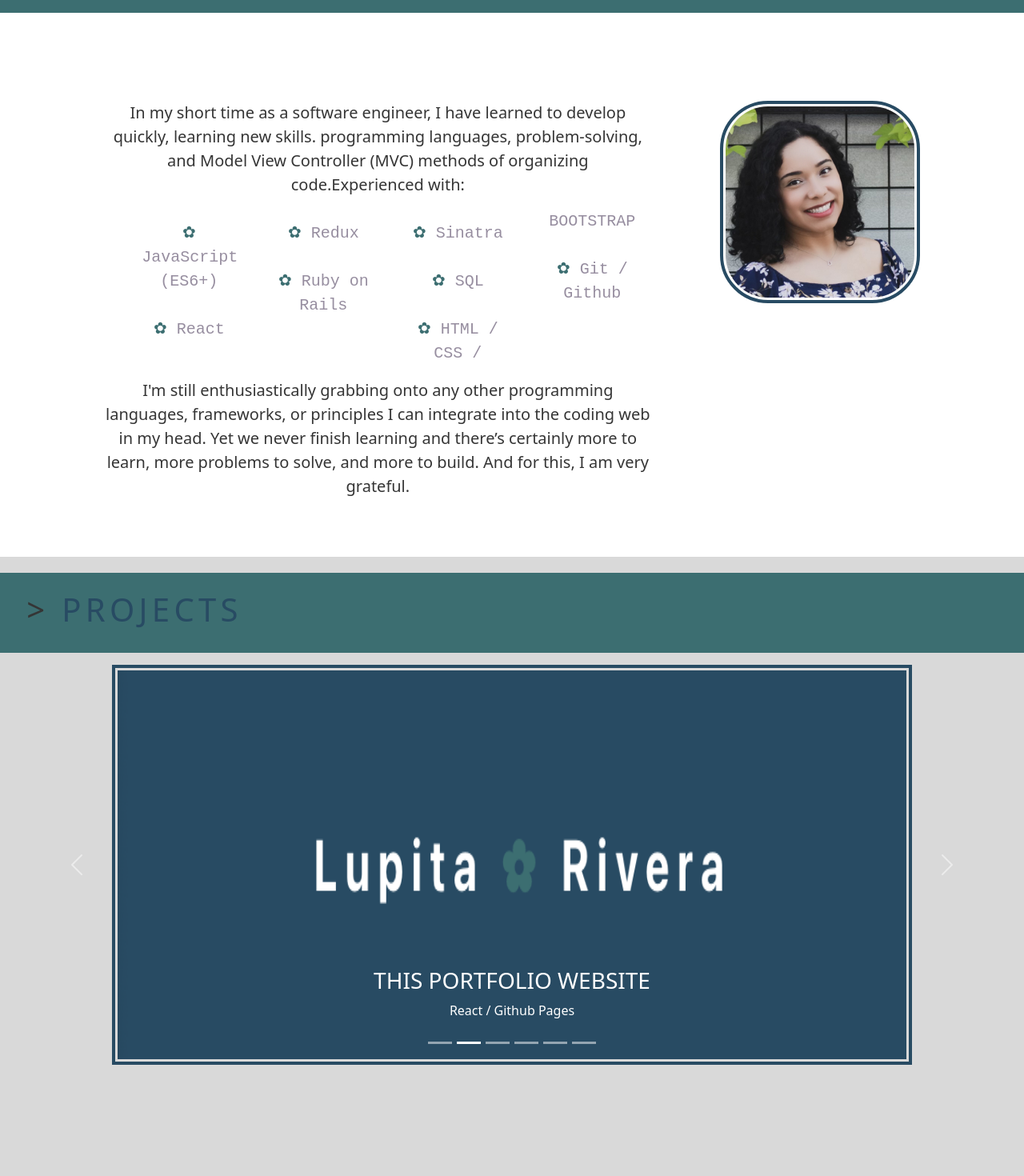
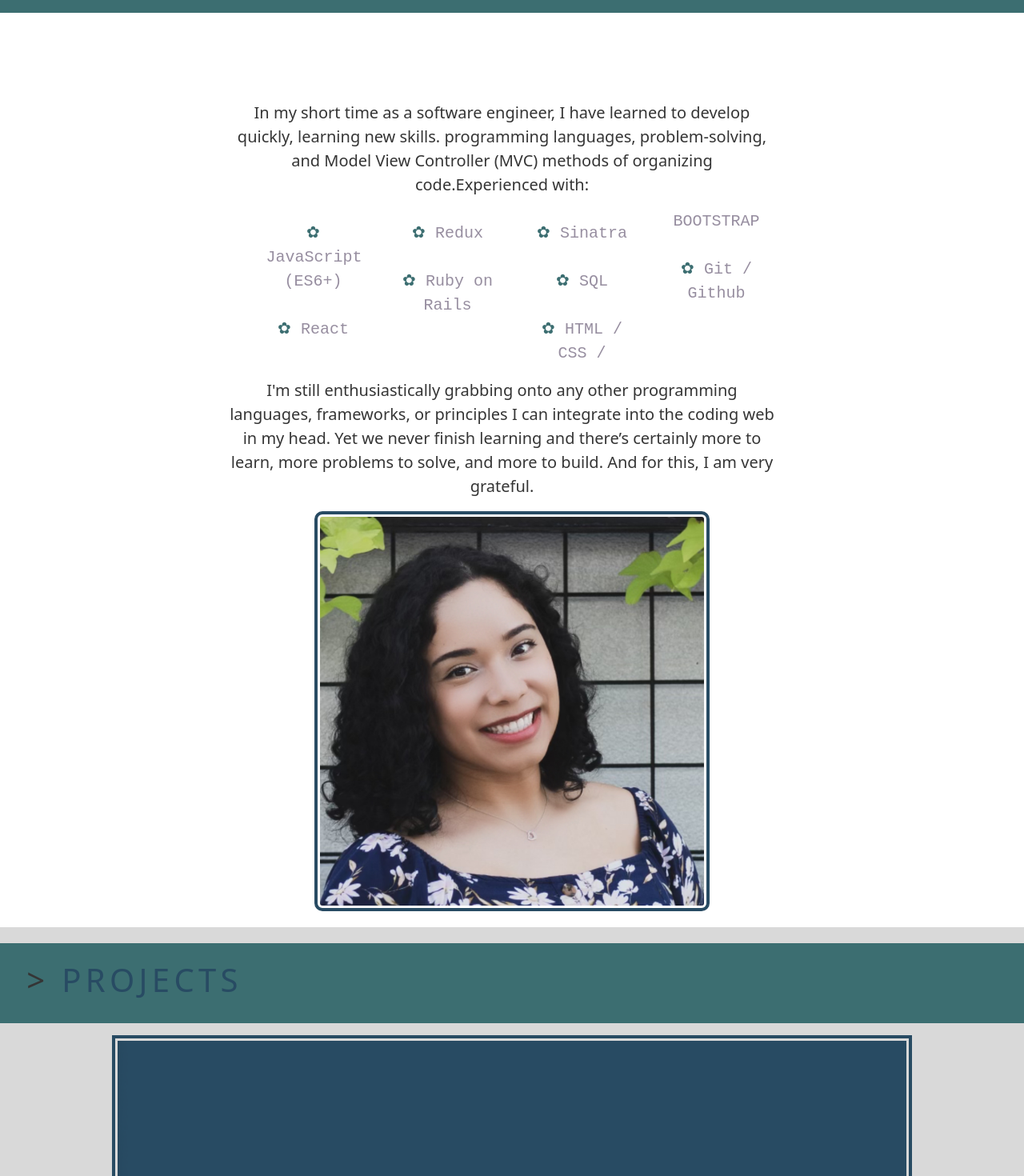
Before and after one commit to LupitaLee/portfolio, a React (Create React App) app: page /#contact in a window 1280 px wide. Shown: the part 960-2430 px from the top of the page at 80% size. Built offline with nearby package versions, Linux system fonts and the light colour scheme.

Commit message:
style footer component

```diff
--- a/src/App.js
+++ b/src/App.js
@@ -7,6 +7,7 @@ import Intro from './components/Intro/Intro';
 import Contact from './components/Contact/Contact';
 import Project from './components/Projects/Project';
 import Experience from './components/Experience/Experience';
+import Footer from './components/Footer/Footer';
 
 
 function App() {
@@ -27,6 +28,7 @@ function App() {
         <Project />
         <Experience />
         <Contact/>
+        <Footer/>
         </Router>
 
     </div>
--- a/src/components/About/About.css
+++ b/src/components/About/About.css
@@ -3,6 +3,7 @@
     display: inline-flex;
     flex-flow: column wrap;
     /* background-color: #ffffff; */
+
 }
 
 .title {
@@ -88,6 +89,15 @@
     transition: opacity 500ms ease-in
 
 }
-img:hover {
+/* img:hover {
     box-shadow: 0 0 3px 6px rgba(32, 70, 82, 0.5);
-  }
+  } */
+
+
+
+
+
+img.about__img{
+    border-radius: 10px;
+    width: 100%;
+}
--- a/src/components/About/About.jsx
+++ b/src/components/About/About.jsx
@@ -34,10 +34,14 @@ const About = () => {
 
                 </div>
 
-                <div id='photo-div' className='prof-pic'>
+                {/* <div id='photo-div' className='prof-pic'>
                     <img id='prof-pic' src="/p-pic.jpg" alt='Lupita Rivera Profile Pic '></img>
+                </div> */}
+
+
+                <div className="col__2">
+                    <img src="/p-pic.jpg" alt="" className="about__img" />
                 </div>
-
 
             </div>
 
--- a/src/components/Footer/Footer.jsx
+++ b/src/components/Footer/Footer.jsx
@@ -2,9 +2,19 @@ import React from 'react'
 
 const Footer = () => {
     return (
-        <div>
-
-        </div>
+        <div
+            className="footer d__flex align__items__center justify__content__space__between pz-10"
+            style={{ padding: "10px 20px", zIndex: "100" }}
+             >
+                 {/* need to add image icon for L R  */}
+            {/* <img src={footerImg} alt="" className="footer__img pointer" /> */}
+            <span
+            className="copyright"
+            style={{ color: "#284b63", fontSize: "14px", opacity: "0.75" }}
+            >
+            Copyright © 2021 programmer Lupita Rivera All Rights Reserved.
+            </span>
+      </div>
     )
 }
 
```
